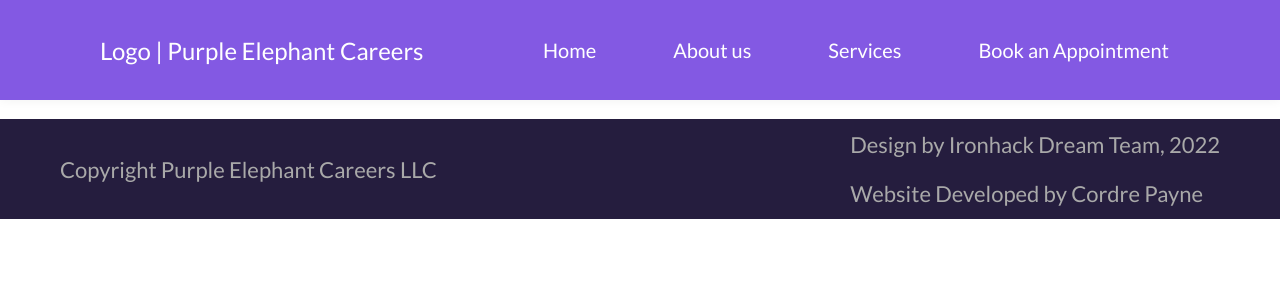
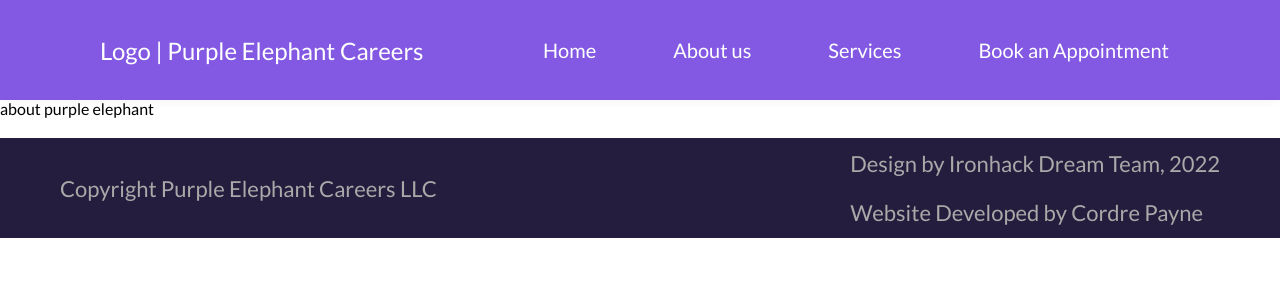
Before and after one commit to nokeen12/purpleelephantcareers, a React (Create React App) app: page /about-pe in a window 1280 px wide. Shown: the top 300 px of the page. Built offline with nearby package versions, Linux system fonts and the light colour scheme.

Commit message:
Create about purple elephants page

```diff
--- a/src/App.css
+++ b/src/App.css
@@ -200,5 +200,4 @@ p{
 .calendly-inline-widget{
     min-width: 320px;
     height: 630px;
-    background-color:rgba(131, 89, 227, .1);
 }
--- a/src/App.js
+++ b/src/App.js
@@ -3,7 +3,8 @@ import { Routes, Route } from 'react-router-dom';
 import Navbar from './components/Navbar/Navbar';
 import Homepage from './pages/Homepage';
 import Footer from './components/Footer/Footer';
-import About from './pages/About';
+import AboutKelli from './pages/AboutKelli';
+import AboutPE from './pages/AboutPE';
 import Testimonials from './pages/Testimonials';
 import Services from './pages/Services';
 import Booking from './pages/Booking';
@@ -16,7 +17,8 @@ function App() {
         <Routes>
           <Route path='/' element={ <Homepage /> }/>
           <Route path='/home' element={ <Homepage /> }/>
-          <Route path='/about' element={ <About /> }/>
+          <Route path='/about' element={ <AboutKelli /> }/>
+          <Route path='/about-pe' element={ <AboutPE />}/>
           <Route path='/testimonials' element={ <Testimonials /> }/>
           <Route path='/services' element={ <Services /> }/>
           <Route path='/book' element={ <Booking /> }/>
--- a/src/pages/About.js
+++ b/src/pages/AboutKelli.js
@@ -1,6 +1,6 @@
 import { Link } from "react-router-dom";
 
-function About(){
+function AboutKelli(){
     return(
         <div id='about'>
             <h2>About Kelli</h2>
@@ -29,4 +29,4 @@ function About(){
         </div>
     )
 }
-export default About;
+export default AboutKelli;
--- /dev/null
+++ b/src/pages/AboutPE.js
@@ -0,0 +1,8 @@
+function AboutPE(){
+    return(
+        <div>
+            about purple elephant
+        </div>
+    )
+}
+export default AboutPE;
--- a/src/pages/Booking.js
+++ b/src/pages/Booking.js
@@ -13,13 +13,11 @@ function Booking(){
           document.body.removeChild(script);
         }
       }, []);
+
     return(
         <div>
             booking page
-            {/* <!-- Calendly inline widget begin --> */}
             <div className="calendly-inline-widget" data-url="https://calendly.com/kellimcarroll?hide_landing_page_details=1"></div>
-            {/* <script type="text/javascript" src="https://assets.calendly.com/assets/external/widget.js" async></script> */}
-            {/* <!-- Calendly inline widget end --> */}
         </div>
     )
 }
```
